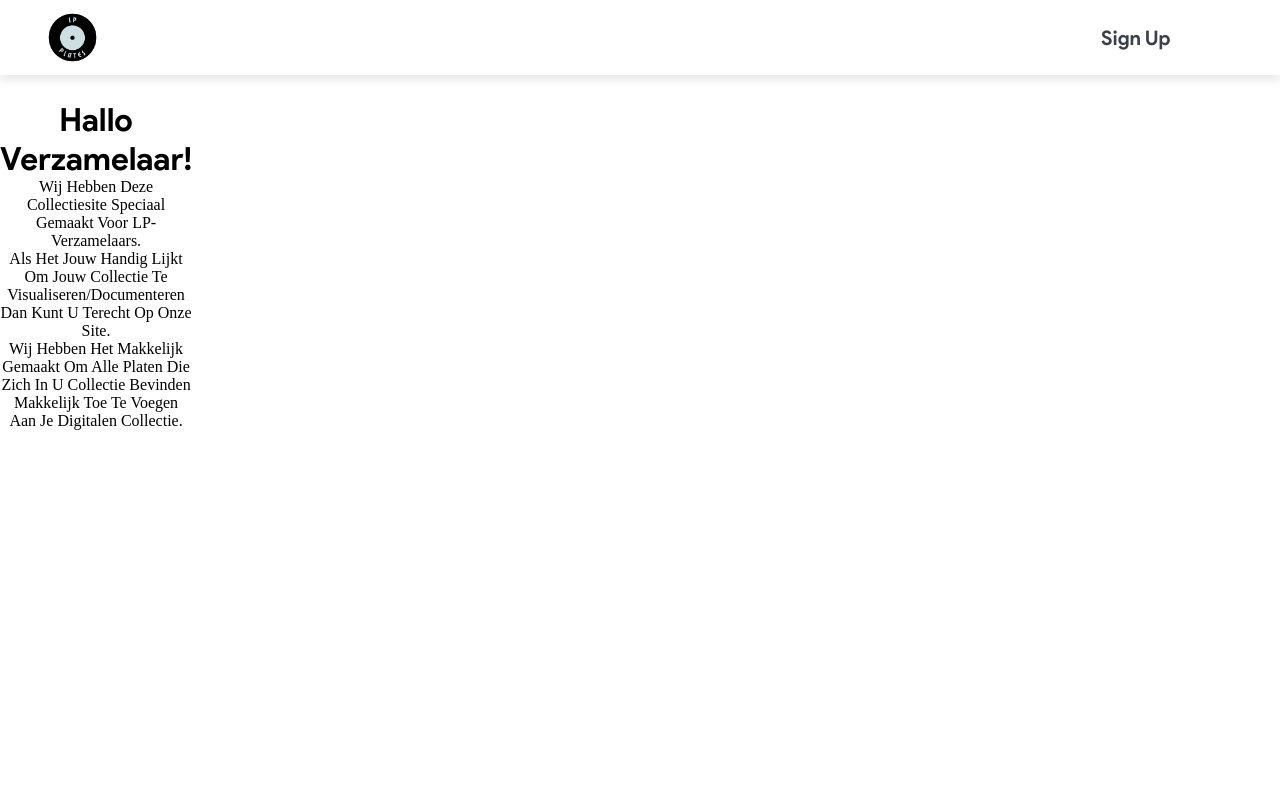
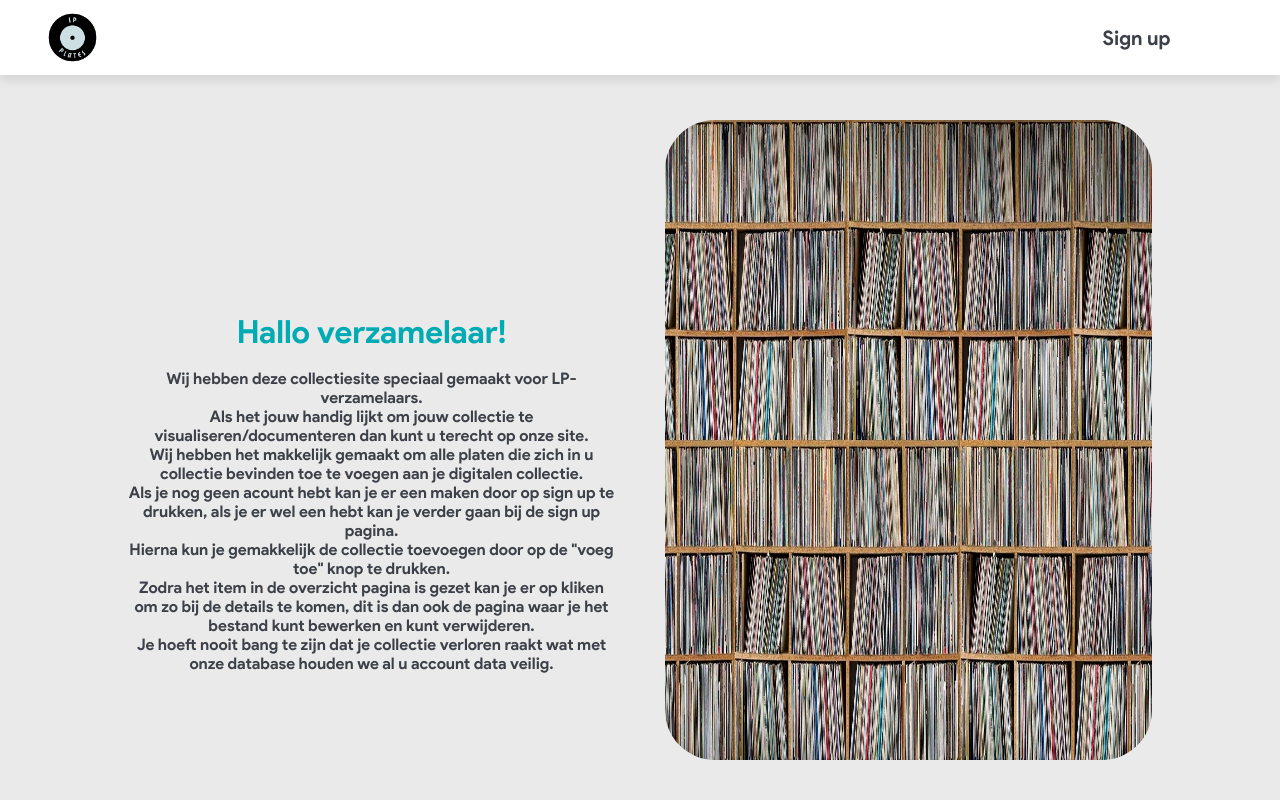
Before and after one commit to MatsHazebroek/beroeps_elpees, a PHP site: page / in a window 1280 px wide. Run offline with PHP 8.4, Linux system fonts and the light colour scheme.

Commit message:
dat was het dan

```diff
--- a/assets/css/create_item.css
+++ b/assets/css/create_item.css
@@ -12,9 +12,11 @@
     left: 0;
     top: 0;
     padding: 0;
+}
+
+body{
     background-color: #EAEAEA;
 }
-
 .center {
     position: absolute;
     height: 60vh;
--- a/assets/css/navBar.css
+++ b/assets/css/navBar.css
@@ -11,12 +11,12 @@
     margin: 0;
     padding: 0;
     box-sizing: border-box;
-    text-transform: capitalize;
     text-decoration: none;
 }
 
 body {
     min-height: 100vh;
+    background-color: #EAEAEA;
 }
 
 header {
--- a/assets/css/style.css
+++ b/assets/css/style.css
@@ -9,7 +9,7 @@
 }
 
 html, body{
-    max-width: 100px;
+    background-color: #EAEAEA;
 }
 
 .parent {
@@ -19,7 +19,10 @@ html, body{
   grid-template-rows: 1fr;
   grid-column-gap: 50px;
   grid-row-gap: 50px;
-  top: 100px;
+  top: 120px;
+  width: 80vw;
+  height: 80vh;
+  left: 10vw;
 }
 
 .div1 {
@@ -27,17 +30,31 @@ html, body{
   text-align: center;
 }
 
+.container{
+    position: relative;
+    top: 30%;
+    text-align: center;
+}
+
 .div1 h1{
     font-family: productBold;
+    color: #00ABB3;
 }
 
 
 .div1 p{
-    font-family: product;
+    font-family: productBold;
+    color: #3C4048;
 }
-
 
 .div2 {
   grid-area: 1 / 2 / 2 / 3;
-  width: 1000px;
+  width: 100%;
 }
+
+.div2 img{
+    position: relative;
+    width: 100%;
+    height: 100%;
+    border-radius: 50px;
+  }
--- a/assets/php/create_item.php
+++ b/assets/php/create_item.php
@@ -28,7 +28,7 @@ if(!isLoggedIn() && !isAdmin()) {
         <nav class="navbar">
         <ul>
             <li><a href="../../overzicht.php">Overzicht</a></li>
-            <li><a href="./assets/php/logout.php">Log uit</a></li>
+            <li><a href="./logout.php">Log uit</a></li>
         </ul>
         </nav>
 
--- a/assets/php/delete_user.php
+++ b/assets/php/delete_user.php
@@ -7,9 +7,9 @@ $queryUser = "DELETE * FROM `multi_login` WHERE id = " . $id;
 
 $queryItem = "DELETE * FROM `VerzamelDB` WHERE user = " . $id;
 
-mysqli_query($db, $queryUser);
+$result = mysqli_query($db, $queryUser);
 
-mysqli_query($db, $querItem);
+$result = mysqli_query($db, $querItem);
 
 header('location:./home.php')
 
--- a/index.html
+++ b/index.html
@@ -20,14 +20,22 @@
                     </header>
                     <div class="parent">
                         <div class="div1">
-                            <h1>Hallo verzamelaar!</h1>
-                            <p>Wij hebben deze collectiesite speciaal gemaakt voor LP-verzamelaars.<br>
-                            Als het jouw handig lijkt om jouw collectie te visualiseren/documenteren dan kunt u terecht op onze site.<br>
-                            Wij hebben het makkelijk gemaakt om alle platen die zich in u collectie bevinden makkelijk toe te voegen aan je digitalen collectie.
-                        </p>
+                            <div class="container">
+                            <h1>Hallo verzamelaar!</h1><br>
+                            <p>
+                                Wij hebben deze collectiesite speciaal gemaakt voor LP-verzamelaars.<br>
+                                Als het jouw handig lijkt om jouw collectie te visualiseren/documenteren dan kunt u terecht op onze site.<br>
+                                Wij hebben het makkelijk gemaakt om alle platen die zich in u collectie bevinden toe te voegen aan je digitalen collectie.<br>
+                                Als je nog geen acount hebt kan je er een maken door op sign up te drukken, als je er wel een hebt kan je verder gaan bij de sign up pagina.<br>
+                                Hierna kun je gemakkelijk de collectie toevoegen door op de "voeg toe" knop te drukken.<br>
+                                Zodra het item in de overzicht pagina is gezet kan je er op kliken om zo bij de details te komen, dit is dan ook de pagina waar je het bestand kunt bewerken en kunt verwijderen.<br>
+                                Je hoeft nooit bang te zijn dat je collectie verloren raakt wat met onze database houden we al u account data veilig.
+
+                            </p>
+                            </div>
                         </div>
                         <div class="div2">
-
+                            <img src="./assets/img/records.jpg">
                         </div>
                     </div>
                 </body>
```
Also changed, not shown: assets/css/detail.css (+8 -30 lines), assets/php/detail/edit_item.php (+14 -2 lines), assets/php/detail/edit_user.php (+7 -8 lines), assets/php/home.php (+13 -8 lines), detail.php (+9 -15 lines), assets/img/records.jpg (added), 2 other files.
